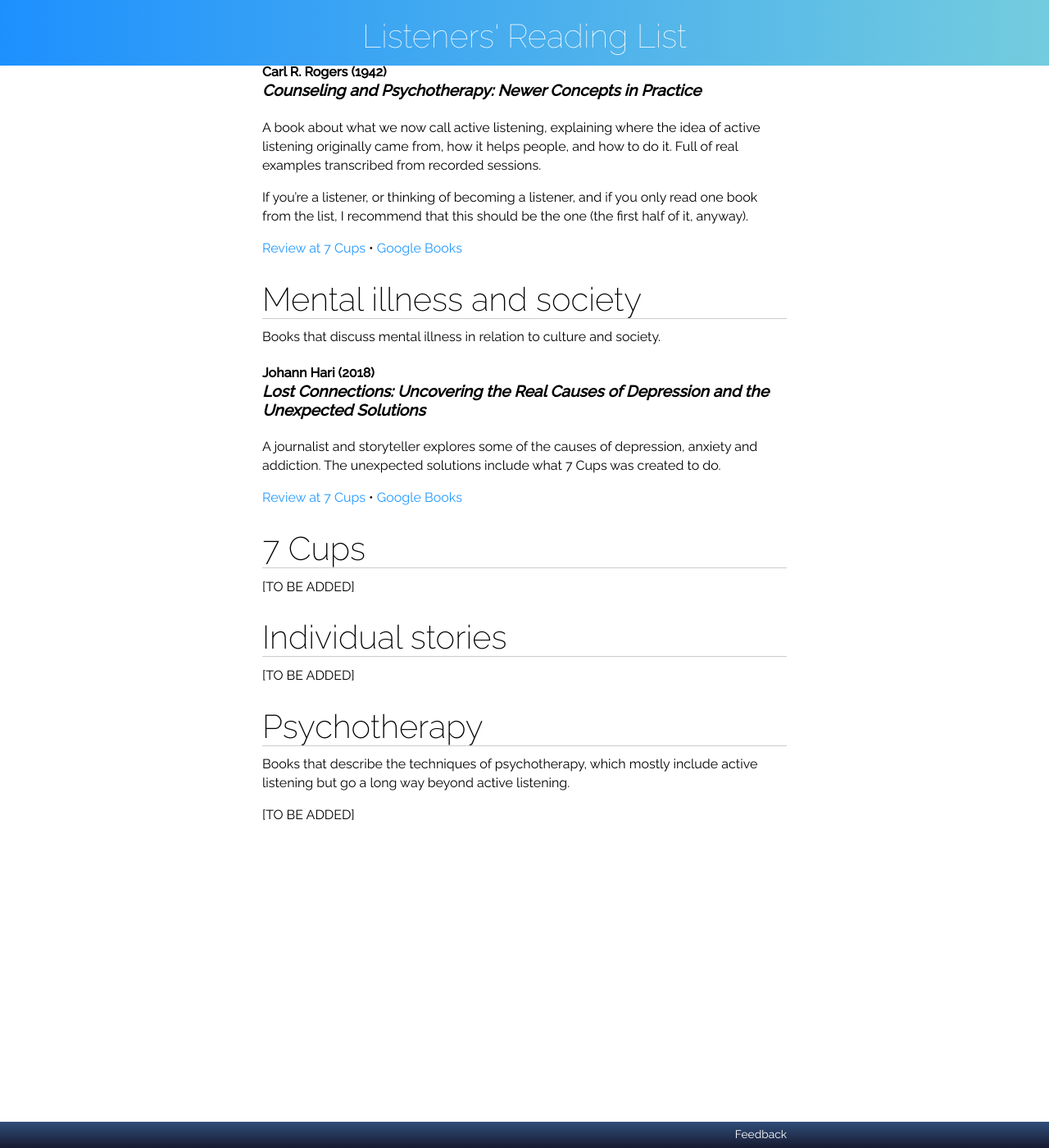
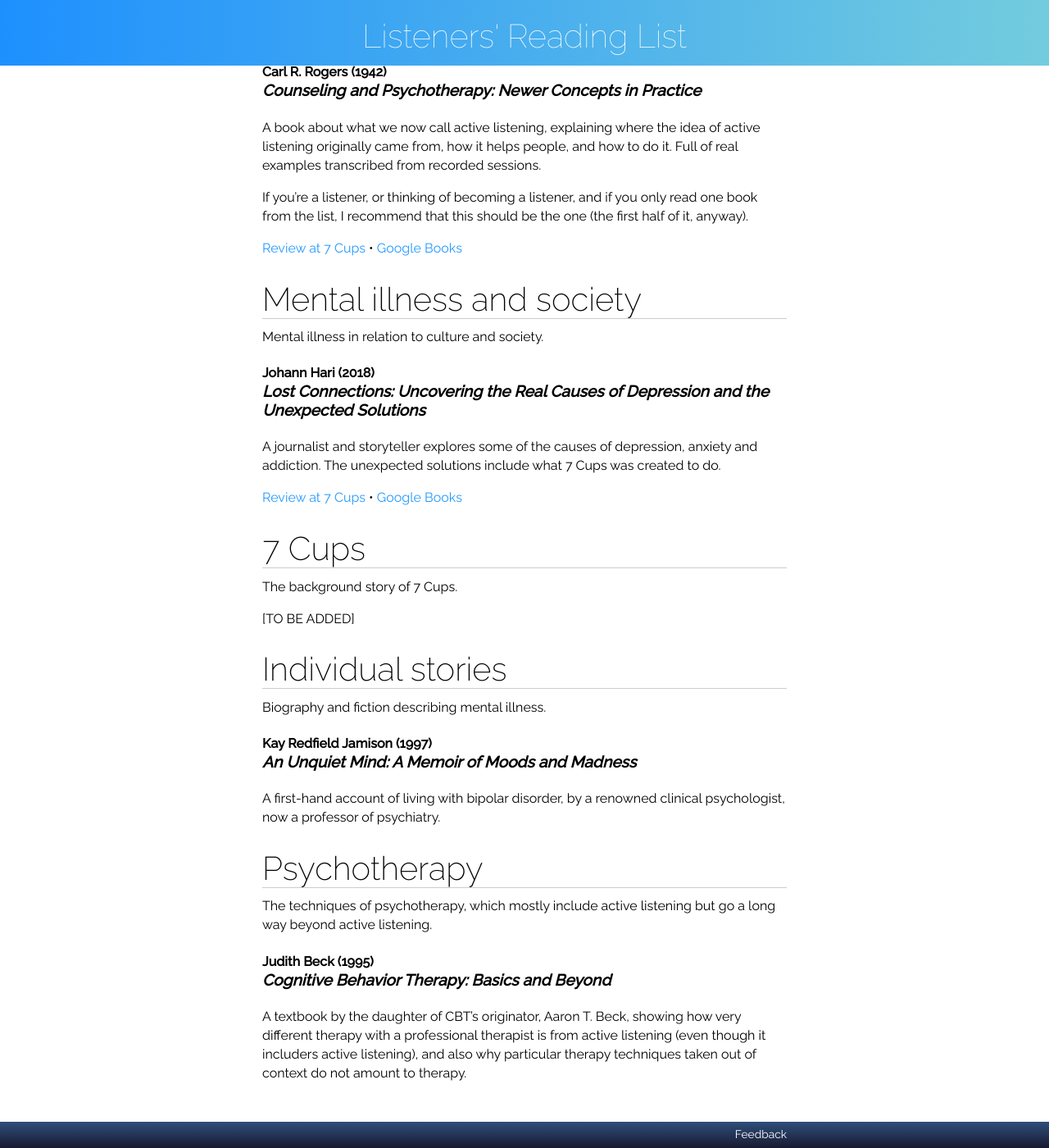
Before and after one commit to RarelyCharlie/rarelycharlie.github.io, a Jekyll site: the page built from books.md, in a window 1280 px wide and 1400 px high, scrolled down 241 px. Shown: the whole window at 82% size. Built offline with Jekyll 4.4.1, drawn with Linux system fonts in a browser that asks for light colours.

Commit message:
more books

```diff
--- a/books.md
+++ b/books.md
@@ -8,7 +8,7 @@ This is an unofficial reading list for listeners, curated by [@RarelyCharlie](ht
 
 # Listening and related techniques
 
-Books about listening in the wider context of techniques that help people. Rogers (1942) is the most important book in this entire list.
+Listening in the wider context of techniques that help people. Rogers (1942) is the most important book in this entire list.
 
 #### Carl R. Rogers (1942) _Counseling and Psychotherapy: Newer Concepts in Practice_
 
@@ -20,7 +20,7 @@ If you're a listener, or thinking of becoming a listener, and if you only read o
 
 # Mental illness and society
 
-Books that discuss mental illness in relation to culture and society.
+Mental illness in relation to culture and society.
 
 #### Johann Hari (2018) _Lost Connections: Uncovering the Real Causes of Depression and the Unexpected Solutions_
 
@@ -30,14 +30,22 @@ A journalist and storyteller explores some of the causes of depression, anxiety
 
 # 7 Cups
 
+The background story of 7 Cups.
+
 \[TO BE ADDED\]
 
 # Individual stories
 
-\[TO BE ADDED\]
+Biography and fiction describing mental illness.
+
+#### Kay Redfield Jamison (1997) _An Unquiet Mind: A Memoir of Moods and Madness_
+
+A first-hand account of living with bipolar disorder, by a renowned clinical psychologist, now a professor of psychiatry.
 
 # Psychotherapy
 
-Books that describe the techniques of psychotherapy, which mostly include active listening but go a long way beyond active listening.
+The techniques of psychotherapy, which mostly include active listening but go a long way beyond active listening.
 
-\[TO BE ADDED\]
+#### Judith Beck (1995) _Cognitive Behavior Therapy: Basics and Beyond_
+
+A textbook by the daughter of CBT's originator, Aaron T. Beck, showing how very different therapy with a professional therapist is from active listening (even though it includers active listening), and also why particular therapy techniques taken out of context do not amount to therapy.
```
